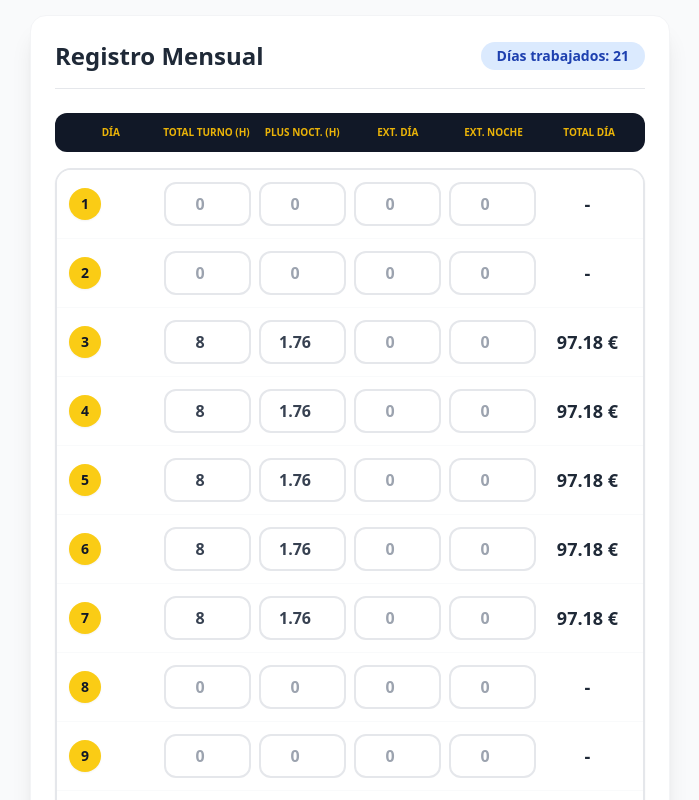
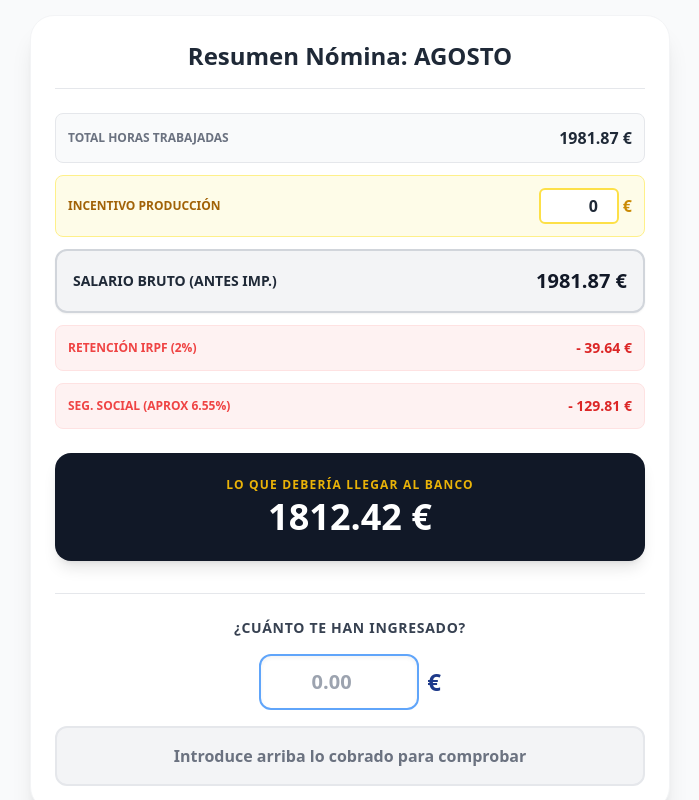
Before and after one commit to rafael1971-cas/control-nominas-natalia, a Next.js app: page / in a window 1280 px wide. Shown: the part 300-1100 px from the top of the page, without its empty margins (290-989 px from the left). Built offline with nearby package versions, Linux system fonts and the light colour scheme.

Commit message:
Update page.tsx

```diff
--- a/src/app/page.tsx
+++ b/src/app/page.tsx
@@ -5,13 +5,14 @@ const NOMBRES_MESES = ["ENERO", "FEBRERO", "MARZO", "ABRIL", "MAYO", "JUNIO", "J
 
 export default function AppNominas() {
   const [isClient, setIsClient] = useState(false);
-  const [tab, setTab] = useState('fichaje');
-  const [mesActual, setMesActual] = useState(7); // Lo arranco en 7 = Agosto para que lo vea directo
+  const [tab, setTab] = useState('nomina'); // Lo arranco en nómina para que veas el cambio
+  const [mesActual, setMesActual] = useState(7); // Agosto
   const [anioActual, setAnioActual] = useState(2026);
 
   const [diasData, setDiasData] = useState<Record<string, any>>({});
   const [precios, setPrecios] = useState({ ordinaria: 11.60, nocturnidad: 2.49, extDia: 18.06, extNoche: 20.55 });
   const [incentivoManual, setIncentivoManual] = useState<string>("0");
+  const [ingresoBanco, setIngresoBanco] = useState<string>(""); // Nuevo estado para lo que cobra real
 
   useEffect(() => {
     setIsClient(true);
@@ -24,10 +25,11 @@ export default function AppNominas() {
         if (parsed.diasData) loadedData = parsed.diasData;
         if (parsed.precios) setPrecios(parsed.precios);
         if (parsed.incentivoManual !== undefined) setIncentivoManual(parsed.incentivoManual);
+        if (parsed.ingresoBanco !== undefined) setIngresoBanco(parsed.ingresoBanco);
       } catch(e){}
     }
 
-    // 🔥 INYECCIÓN MÁGICA DE JULIO 🔥
+    // INYECCIÓN DE JULIO
     const julioRescate: Record<string, any> = {
       "2026-6-1": { h: "8", n: "0.5" }, "2026-6-2": { h: "8", n: "0.5" }, "2026-6-3": { h: "8", n: "0.5" },
       "2026-6-6": { h: "8", n: "1" }, "2026-6-7": { h: "8", n: "1" }, "2026-6-8": { h: "8", n: "1" }, "2026-6-9": { h: "8", n: "1" }, "2026-6-10": { h: "8", n: "1" },
@@ -36,45 +38,32 @@ export default function AppNominas() {
       "2026-6-27": { h: "8", n: "0.5", en: "1" }, "2026-6-28": { h: "8", n: "0.5", en: "1" }, "2026-6-30": { h: "8", n: "0.5" }, "2026-6-31": { h: "6" }
     };
 
-    // 🔥 INYECCIÓN MÁGICA DE AGOSTO (Basada en las nóminas de CRIT) 🔥
-    // Total a cuadrar: 160.83 horas base, 17.67 nocturnidad, 4 extras de día (asumimos extra de día al no tener nocturnidad el segundo tramo)
+    // INYECCIÓN EXACTA DE AGOSTO
     const agostoRescate: Record<string, any> = {
-      // Semana 1
       "2026-7-3": { h: "8", n: "1.76" }, "2026-7-4": { h: "8", n: "1.76" }, "2026-7-5": { h: "8", n: "1.76" }, "2026-7-6": { h: "8", n: "1.76" }, "2026-7-7": { h: "8", n: "1.76" },
-      // Semana 2
-      "2026-7-10": { h: "8", n: "1.76" }, "2026-7-11": { h: "8", n: "1.76" }, "2026-7-12": { h: "8", n: "1.76" }, "2026-7-13": { h: "8", n: "1.76" }, "2026-7-14": { h: "8", n: "1.76" },
-      // Semana 3 (Aquí metemos las 4 horas extras del primer tramo)
-      "2026-7-17": { h: "8", ed: "2" }, "2026-7-18": { h: "8", ed: "2" }, "2026-7-19": { h: "8" }, "2026-7-20": { h: "8" }, "2026-7-21": { h: "8.83" },
-      // Semana 4 (Segundo tramo, 48 horas limpias = 6 días de 8 horas)
+      "2026-7-10": { h: "8", n: "1.76" }, "2026-7-11": { h: "8", n: "1.76" }, "2026-7-12": { h: "8", n: "1.76" }, "2026-7-13": { h: "8", n: "1.76" }, "2026-7-14": { h: "8", n: "1.83" },
+      "2026-7-17": { h: "8", ed: "2" }, "2026-7-18": { h: "8", ed: "2" }, "2026-7-19": { h: "8" }, "2026-7-20": { h: "8" }, "2026-7-21": { h: "0.83" },
       "2026-7-24": { h: "8" }, "2026-7-25": { h: "8" }, "2026-7-26": { h: "8" }, "2026-7-27": { h: "8" }, "2026-7-28": { h: "8" }, "2026-7-31": { h: "8" }
     };
 
     const finalData = { ...loadedData };
 
-    // Inyectamos Julio si está vacío
-    Object.keys(julioRescate).forEach(key => {
-      const d = finalData[key];
-      if (!d || (!d.h && !d.n && !d.ed && !d.en)) {
-        finalData[key] = julioRescate[key];
-      }
+    // Limpieza de Agosto antiguo
+    Object.keys(finalData).forEach(key => {
+      if (key.startsWith("2026-7-")) delete finalData[key];
     });
 
-    // Inyectamos Agosto si está vacío
-    Object.keys(agostoRescate).forEach(key => {
-      const d = finalData[key];
-      if (!d || (!d.h && !d.n && !d.ed && !d.en)) {
-        finalData[key] = agostoRescate[key];
-      }
-    });
+    Object.keys(julioRescate).forEach(key => { if (!finalData[key]) finalData[key] = julioRescate[key]; });
+    Object.keys(agostoRescate).forEach(key => { finalData[key] = agostoRescate[key]; });
 
     setDiasData(finalData);
   }, []);
 
   useEffect(() => {
     if (isClient) {
-      localStorage.setItem('natalia_nomina_v2', JSON.stringify({ diasData, precios, incentivoManual }));
+      localStorage.setItem('natalia_nomina_v2', JSON.stringify({ diasData, precios, incentivoManual, ingresoBanco }));
     }
-  }, [diasData, precios, incentivoManual, isClient]);
+  }, [diasData, precios, incentivoManual, ingresoBanco, isClient]);
 
   const cambiarMes = (direccion: number) => {
     let nuevoMes = mesActual + direccion;
@@ -83,6 +72,7 @@ export default function AppNominas() {
     if (nuevoMes < 0) { nuevoMes = 11; nuevoAnio--; }
     setMesActual(nuevoMes);
     setAnioActual(nuevoAnio);
+    setIngresoBanco(""); // Borra lo introducido en el banco al cambiar de mes
   };
 
   const diasDelMes = new Date(anioActual, mesActual + 1, 0).getDate();
@@ -102,12 +92,7 @@ export default function AppNominas() {
         (Number(datosDia.en) || 0) * precios.extNoche
     );
 
-    diasRender.push({
-      diaNum: i,
-      clave: diaClave,
-      datos: datosDia,
-      totalEuros: totalDiaEuros
-    });
+    diasRender.push({ diaNum: i, clave: diaClave, datos: datosDia, totalEuros: totalDiaEuros });
   }
 
   const updateDia = (clave: string, campo: string, valor: string) => {
@@ -132,21 +117,48 @@ export default function AppNominas() {
       }
   });
 
+  // --- CÁLCULOS REALES DE NÓMINA ---
   const incentivoFinal = Number(incentivoManual) || 0;
   const salarioBruto = totalSalarioMes + incentivoFinal;
-  const retencion = salarioBruto * 0.02;
-  const salarioNeto = salarioBruto - retencion;
+
+  // Descuentos desglosados (2% IRPF + 6.55% Seguridad Social)
+  const retencionIRPF = salarioBruto * 0.02;
+  const retencionSS = salarioBruto * 0.0655;
+  const salarioNetoCalculado = salarioBruto - retencionIRPF - retencionSS;
+
+  // --- LÓGICA DE COLORES DE LA COMPROBACIÓN ---
+  const ingresoNum = Number(ingresoBanco) || 0;
+  const diferencia = ingresoNum - salarioNetoCalculado;
+
+  let colorFondo = "bg-gray-100";
+  let colorTexto = "text-gray-500";
+  let mensajeComparacion = "Introduce arriba lo cobrado para comprobar";
+
+  if (ingresoBanco !== "") {
+    if (Math.abs(diferencia) <= 1.00) { // Damos 1 euro de margen por redondeos
+      colorFondo = "bg-green-100 border-green-500";
+      colorTexto = "text-green-700";
+      mensajeComparacion = "✅ ¡TODO CORRECTO! Te han pagado lo que tocaba.";
+    } else if (diferencia < -1.00) {
+      colorFondo = "bg-red-100 border-red-500";
+      colorTexto = "text-red-700";
+      mensajeComparacion = `❌ ¡FALTAN ${Math.abs(diferencia).toFixed(2)} €! Reclama a la ETT.`;
+    } else if (diferencia > 1.00) {
+      colorFondo = "bg-blue-100 border-blue-500";
+      colorTexto = "text-blue-700";
+      mensajeComparacion = `🔵 ¡TE SOBRAN ${Math.abs(diferencia).toFixed(2)} €! Has cobrado de más.`;
+    }
+  }
 
   return (
     <div className="min-h-screen bg-gray-50 pb-20 font-sans">
-
       <div className="bg-[#111827] text-white p-6 rounded-b-3xl shadow-lg max-w-2xl mx-auto">
         <div className="text-center mb-4 text-xs font-bold text-yellow-500 bg-gray-800 inline-block px-3 py-1 rounded-full border border-gray-700 uppercase tracking-widest mx-auto block w-max">
           Panel de Control
         </div>
         <h1 className="text-3xl font-bold text-center mb-6">Horas de Natalia <span className="text-yellow-500">🛡️</span></h1>
 
-        <div className="flex justify-between items-center bg-gray-800 rounded-full px-6 py-3 border border-gray-700">
+        <div className="flex justify-between items-center bg-gray-800 rounded-full px-6 py-3 border border-gray-700 mt-6">
           <button onClick={() => cambiarMes(-1)} className="text-gray-400 hover:text-white text-xl p-2 font-bold px-4 bg-gray-700 rounded-full active:scale-90">&lt;</button>
           <span className="font-bold text-lg tracking-widest text-yellow-400">{NOMBRES_MESES[mesActual]} {anioActual}</span>
           <button onClick={() => cambiarMes(1)} className="text-gray-400 hover:text-white text-xl p-2 font-bold px-4 bg-gray-700 rounded-full active:scale-90">&gt;</button>
@@ -213,46 +225,63 @@ export default function AppNominas() {
         )}
 
         {tab === 'nomina' && (
-          <div className="bg-white rounded-3xl shadow-xl p-6 md:p-8 border border-gray-100">
+          <div className="bg-white rounded-3xl shadow-xl p-6 border border-gray-100">
             <h2 className="text-2xl font-bold text-gray-800 mb-6 text-center border-b pb-4">Resumen Nómina: {NOMBRES_MESES[mesActual]}</h2>
 
-            <div className="space-y-4">
-              <div className="flex justify-between items-center p-4 bg-gray-50 rounded-xl border">
-                <span className="text-gray-500 font-semibold uppercase text-sm">Total Horas/Turnos</span>
-                <span className="font-bold text-lg text-gray-800">{totalSalarioMes.toFixed(2)} €</span>
+            <div className="space-y-3">
+              <div className="flex justify-between items-center p-3 bg-gray-50 rounded-lg border">
+                <span className="text-gray-500 font-semibold uppercase text-xs">Total Horas Trabajadas</span>
+                <span className="font-bold text-md text-gray-800">{totalSalarioMes.toFixed(2)} €</span>
               </div>
 
-              <div className="flex justify-between items-center p-4 bg-yellow-50 rounded-xl border border-yellow-200">
-                <div className="flex flex-col">
-                    <span className="text-yellow-700 font-bold uppercase text-sm">Incentivo Mensual</span>
-                    <span className="text-[10px] text-yellow-600">(Manual)</span>
-                </div>
+              <div className="flex justify-between items-center p-3 bg-yellow-50 rounded-lg border border-yellow-200">
+                <span className="text-yellow-700 font-bold uppercase text-xs">Incentivo Producción</span>
                 <div className="flex items-center">
-                    <input
-                        type="number"
-                        value={incentivoManual}
-                        onChange={(e) => setIncentivoManual(e.target.value)}
-                        className="w-24 text-right border-2 border-yellow-300 bg-white rounded-lg p-2 font-bold text-gray-800 outline-none"
-                    />
-                    <span className="ml-2 font-bold text-yellow-600">€</span>
+                    <input type="number" value={incentivoManual} onChange={(e) => setIncentivoManual(e.target.value)} className="w-20 text-right border-2 border-yellow-300 bg-white rounded-md p-1 font-bold text-gray-800 outline-none" />
+                    <span className="ml-1 font-bold text-yellow-600">€</span>
                 </div>
               </div>
 
-              <div className="flex justify-between items-center p-4 bg-gray-50 rounded-xl border">
-                <span className="text-gray-500 font-semibold uppercase text-sm">Salario Bruto Calculado</span>
-                <span className="font-bold text-xl text-gray-800">{salarioBruto.toFixed(2)} €</span>
+              <div className="flex justify-between items-center p-4 bg-gray-100 rounded-xl border-2 border-gray-300 shadow-sm">
+                <span className="text-gray-800 font-black uppercase text-sm">Salario Bruto (Antes imp.)</span>
+                <span className="font-black text-xl text-gray-900">{salarioBruto.toFixed(2)} €</span>
               </div>
 
-              <div className="flex justify-between items-center p-4 bg-red-50 rounded-xl border border-red-100">
-                <span className="text-red-500 font-semibold uppercase text-sm">Retención IRPF/SS (Aprox)</span>
-                <span className="font-bold text-lg text-red-600">- {retencion.toFixed(2)} €</span>
+              <div className="flex justify-between items-center p-3 bg-red-50 rounded-lg border border-red-100 mt-4">
+                <span className="text-red-500 font-semibold uppercase text-xs">Retención IRPF (2%)</span>
+                <span className="font-bold text-sm text-red-600">- {retencionIRPF.toFixed(2)} €</span>
+              </div>
+
+              <div className="flex justify-between items-center p-3 bg-red-50 rounded-lg border border-red-100">
+                <span className="text-red-500 font-semibold uppercase text-xs">Seg. Social (Aprox 6.55%)</span>
+                <span className="font-bold text-sm text-red-600">- {retencionSS.toFixed(2)} €</span>
               </div>
             </div>
 
-            <div className="mt-8 bg-[#111827] rounded-2xl p-6 text-center shadow-lg shadow-blue-900/20">
-              <span className="block text-yellow-500 font-bold uppercase tracking-widest text-sm mb-2">Total Neto a Cobrar</span>
-              <span className="text-5xl font-extrabold text-white">{salarioNeto.toFixed(2)} €</span>
+            <div className="mt-6 bg-[#111827] rounded-2xl p-6 text-center shadow-lg">
+              <span className="block text-yellow-500 font-bold uppercase tracking-widest text-xs mb-1">Lo que debería llegar al banco</span>
+              <span className="text-4xl font-extrabold text-white">{salarioNetoCalculado.toFixed(2)} €</span>
             </div>
+
+            {/* SECCIÓN DE COMPROBACIÓN QUE TÚ INVENTASTE */}
+            <div className="mt-8 border-t pt-6">
+              <h3 className="text-center font-bold text-gray-700 mb-4 uppercase tracking-wider text-sm">¿Cuánto te han ingresado?</h3>
+              <div className="flex justify-center mb-4">
+                <input
+                  type="number"
+                  placeholder="0.00"
+                  value={ingresoBanco}
+                  onChange={(e) => setIngresoBanco(e.target.value)}
+                  className="w-40 text-center border-2 border-blue-400 bg-white rounded-xl p-3 font-black text-blue-900 text-xl outline-none shadow-inner"
+                />
+                <span className="ml-2 font-black text-blue-900 text-2xl self-center">€</span>
+              </div>
+
+              <div className={`p-4 rounded-xl text-center font-bold border-2 transition-colors duration-300 ${colorFondo}`}>
+                <span className={colorTexto}>{mensajeComparacion}</span>
+              </div>
+            </div>
+
           </div>
         )}
 
```
